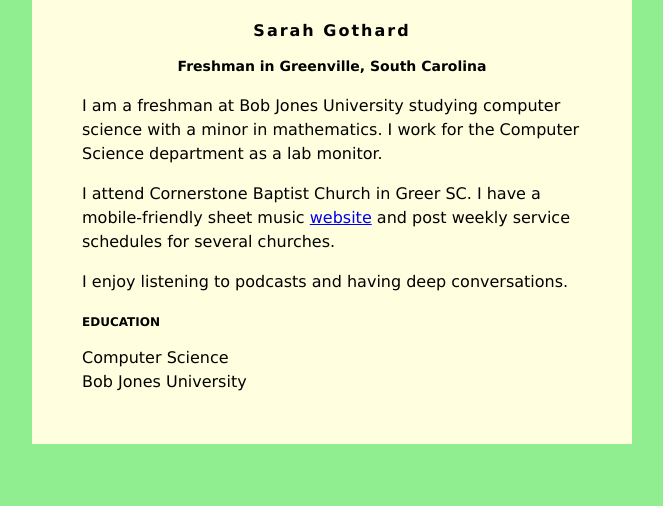
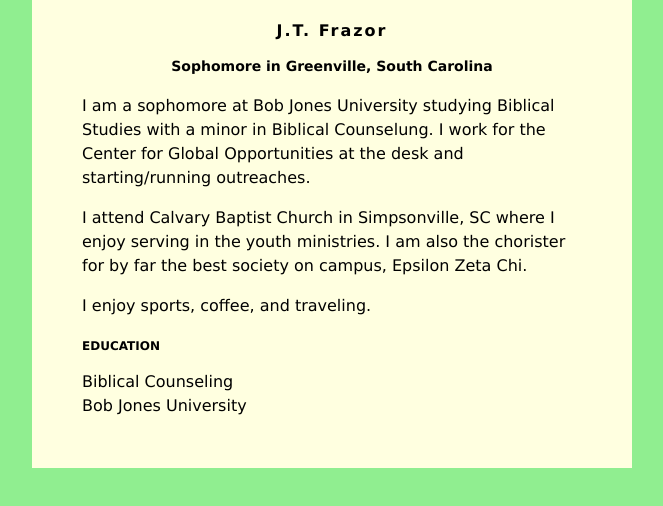
Before and after one commit to jfraz2/jfraz2.github.io, a plain HTML site: page index.html in a window 1280 px wide. Shown: the whole page, without its empty margins (308-971 px from the left). Drawn offline with Linux system fonts and the light colour scheme.

Commit message:
Update index.html

```diff
--- a/index.html
+++ b/index.html
@@ -30,21 +30,19 @@
 </head>
 <body>
     <div id="content">
-        <h1>Sarah Gothard</h1>
-        <h2>Freshman in Greenville, South Carolina</h2>
+        <h1>J.T. Frazor</h1>
+        <h2>Sophomore in Greenville, South Carolina</h2>
 
-         <p>I am a freshman at Bob Jones University studying computer science with a minor in
-            mathematics. I work for the Computer Science department as a lab monitor.</p>
+         <p>I am a sophomore at Bob Jones University studying Biblical Studies with a minor in
+            Biblical Counselung. I work for the Center for Global Opportunities at the desk and starting/running outreaches.</p>
          <p>
-            I attend Cornerstone Baptist Church in Greer SC. I have a mobile-friendly
-            sheet music <a href="https://mobilehymns.org/">website</a> and post weekly service
-            schedules for several churches.
+            I attend Calvary Baptist Church in Simpsonville, SC where I enjoy serving in the youth ministries. I am also the chorister for by far the best society on campus, Epsilon Zeta Chi.</p>
          </p>
          <p>
-            I enjoy listening to podcasts and having deep conversations.
+            I enjoy sports, coffee, and traveling.
          </p>
         <h3>EDUCATION</h3>
-        Computer Science<br />
+        Biblical Counseling<br />
         Bob Jones University
     </div>
 
```
